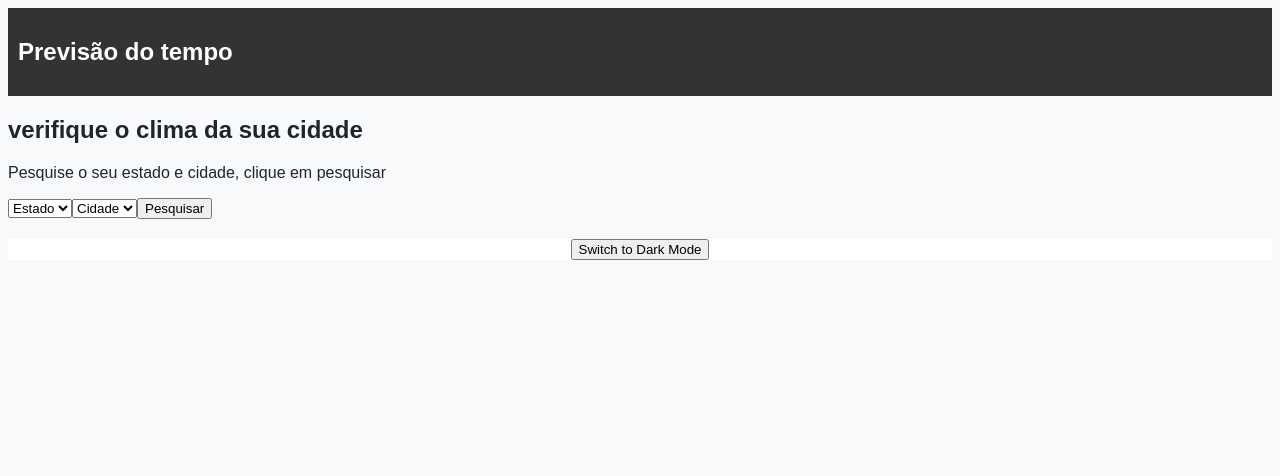
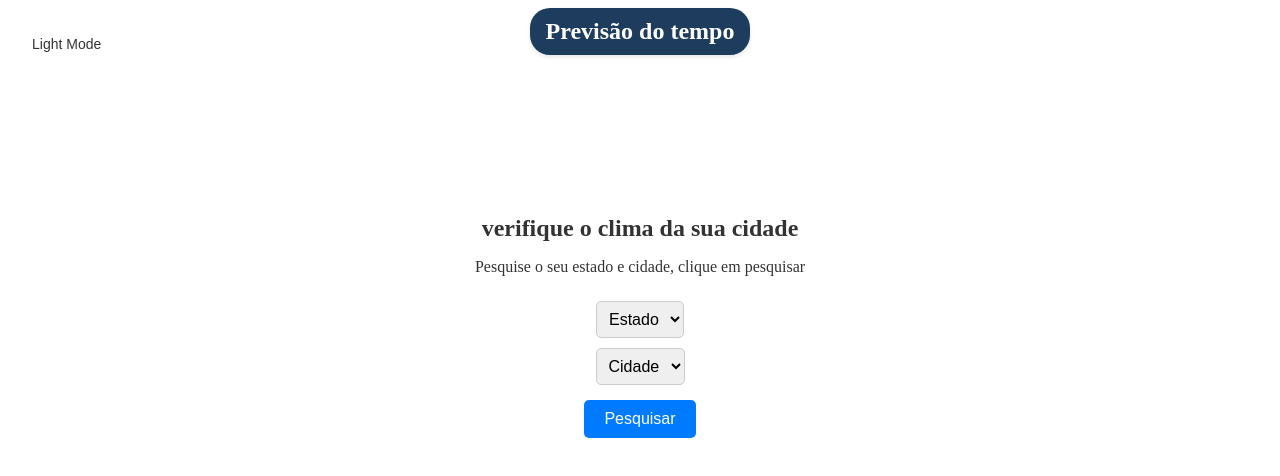
Before and after one commit to moon-11/Weather-Forecast, a React (Vite) app: page / in a window 1280 px wide. Shown: the top 476 px of the page. Built offline with nearby package versions, Linux system fonts and the light colour scheme.

Commit message:
update styles

```diff
--- a/src/pages/home/components/container/index.jsx
+++ b/src/pages/home/components/container/index.jsx
@@ -3,13 +3,13 @@ import './styles.css'
 
 function Container() {
   return (
-    <main className='Container'>
-      <div>
+
+      <div className='dicas'>
       <h2>verifique o clima da sua cidade</h2>
       <p>Pesquise o seu estado e cidade, clique em pesquisar</p>
 
       </div>
-    </main>
+
 
   );
 }
--- a/src/pages/home/components/container/styles.css
+++ b/src/pages/home/components/container/styles.css
@@ -0,0 +1,13 @@
+.dicas {
+  text-align: center;
+  margin-top: 20vh;
+}
+
+h2 {
+  font-size: 24px;
+  margin-bottom: 10px;
+}
+
+p {
+  font-size: 16px;
+}
--- a/src/pages/home/components/inputSelects/styles.css
+++ b/src/pages/home/components/inputSelects/styles.css
@@ -1,35 +1,29 @@
-/* InputSelects.css */
 .InputSelects {
   display: flex;
-  justify-content: center;
+  flex-direction: column;
   align-items: center;
-  height: 100vh;
+  margin-top: 20px;
 }
 
-.select-container {
-  margin-bottom: 20px;
-}
-
-.select-label {
-  margin-right: 10px;
-  font-weight: bold;
-}
-
-.select-dropdown {
+select {
   padding: 8px;
+  margin: 5px;
   border-radius: 5px;
   border: 1px solid #ccc;
   font-size: 16px;
-  width: 200px;
 }
 
-.select-dropdown:focus {
-  outline: none;
-  border-color: var(--primary-color);
-  box-shadow: 0 0 0 0.2rem rgba(0,123,255,.25);
+button {
+  padding: 10px 20px;
+  margin-top: 10px;
+  border: none;
+  border-radius: 5px;
+  background-color: #007bff;
+  color: #fff;
+  font-size: 16px;
+  cursor: pointer;
 }
-.select-dropdown:focus {
-  outline: none;
-  border-color: #007bff;
-  box-shadow: 0 0 0 0.2rem rgba(0,123,255,.25);
+
+button:hover {
+  background-color: #0056b3;
 }
--- a/src/pages/home/components/navbar/styles.css
+++ b/src/pages/home/components/navbar/styles.css
@@ -1,9 +1,17 @@
 .Navbar {
-  background-color: #333;
-  color: white;
+  background-color: #1e3d5e;
+  color: #fff;
+  box-shadow: 0 2px 4px rgba(0, 0, 0, 0.1);
   padding: 10px;
+  border-radius: 20px;
+  width: 200px;
+
+
+  display: flex;
+  justify-content: center;
+  margin: 0 auto;
 }
 
-.Navbar-title {
+.Navbar h1 {
   margin: 0;
 }
--- a/src/pages/home/components/toggle/index.tsx
+++ b/src/pages/home/components/toggle/index.tsx
@@ -1,17 +1,33 @@
-import React, { useState } from 'react';
+import React, { useState, useEffect } from 'react';
 import './styles.css';
 
 function Toggle() {
   const [isDarkMode, setIsDarkMode] = useState(false);
 
-  const toggleTheme = () => {
+  const handleToggle = () => {
     setIsDarkMode(!isDarkMode);
   };
 
+  useEffect(() => {
+    const html = document.querySelector('html');
+    if (html) {
+      if (isDarkMode) {
+        html.style.setProperty('--bg-color', '#333');
+        html.style.setProperty('--text-color', '#fff');
+      } else {
+        html.style.setProperty('--bg-color', '#fff');
+        html.style.setProperty('--text-color', '#333');
+      }
+    }
+  }, [isDarkMode]);
+
   return (
-    <div className={`toggle ${isDarkMode ? 'dark' : 'light'}`}>
-      <button onClick={toggleTheme}>
-        {isDarkMode ? 'Switch to Light Mode' : 'Switch to Dark Mode'}
+    <div className="toggle">
+      <button
+        className={`toggle-button ${isDarkMode ? 'toggle-button-on' : 'toggle-button-off'}`}
+        onClick={handleToggle}
+      >
+        {isDarkMode ? 'Dark Mode' : 'Light Mode'}
       </button>
     </div>
   );
--- a/src/pages/home/components/toggle/styles.css
+++ b/src/pages/home/components/toggle/styles.css
@@ -1,15 +1,37 @@
 .toggle {
-  display: flex;
-  justify-content: center;
-  margin-top: 20px;
+  position: fixed;
+  top: 20px;
+  left: 20px;
 }
 
-.dark {
-  background-color: #333;
+.toggle-button {
+  padding: 6px 12px; /* Reduzindo o padding para torná-lo menor */
+  border: none;
+  border-radius: 20px;
+  background-color: #007bff;
   color: #fff;
+  font-size: 14px; /* Reduzindo o tamanho da fonte */
+  cursor: pointer;
+  transition: background-color 0.3s;
 }
 
-.light {
+.toggle-button:hover {
+  background-color: #0056b3;
+}
+
+.toggle-button-on {
+  background-color: #333;
+}
+
+.toggle-button-off {
   background-color: #fff;
   color: #333;
 }
+
+.toggle-button-on:hover {
+  background-color: #1a1a1a;
+}
+
+.toggle-button-off:hover {
+  background-color: #f2f2f2;
+}
--- a/src/styles/global.css
+++ b/src/styles/global.css
@@ -1,30 +1,9 @@
 :root {
-
-    --bg-color: #fff;
-    --text-color: #333;
-  --primary-color: #007bff;
-  --secondary-color: #6c757d;
-  --font-family: Arial, sans-serif;
-  --font-size: 1rem;
-  --line-height: 1.5;
-  --bg-color: #f8f9fa;
-  --text-color: #212529;
-  --border-color: #dee2e6;
-  --border-radius: 0.25rem;
-  --transition: all 0.3s linear;
-  --box-shadow: 0 2px 5px rgba(0, 0, 0, 0.1);
-  --max-width: 1170px;
-  --fixed-width: 700px;
-  --small-width: 576px;
-  --big-width: 992px;
-  --bs: 0 12px 24px 0 rgba(0, 0, 0, 0.09);
-  --light-shadow: 0 5px 15px rgba(0, 0, 0, 0.1);
+  --bg-color: #fff;
+  --text-color: #333;
 }
 
 body {
-  font-family: var(--font-family);
   background-color: var(--bg-color);
   color: var(--text-color);
 }
-
-/* Outros estilos conforme necessário */
```
Also changed, not shown: src/pages/home/components/inputSelects/index.jsx (+4 -3 lines).
